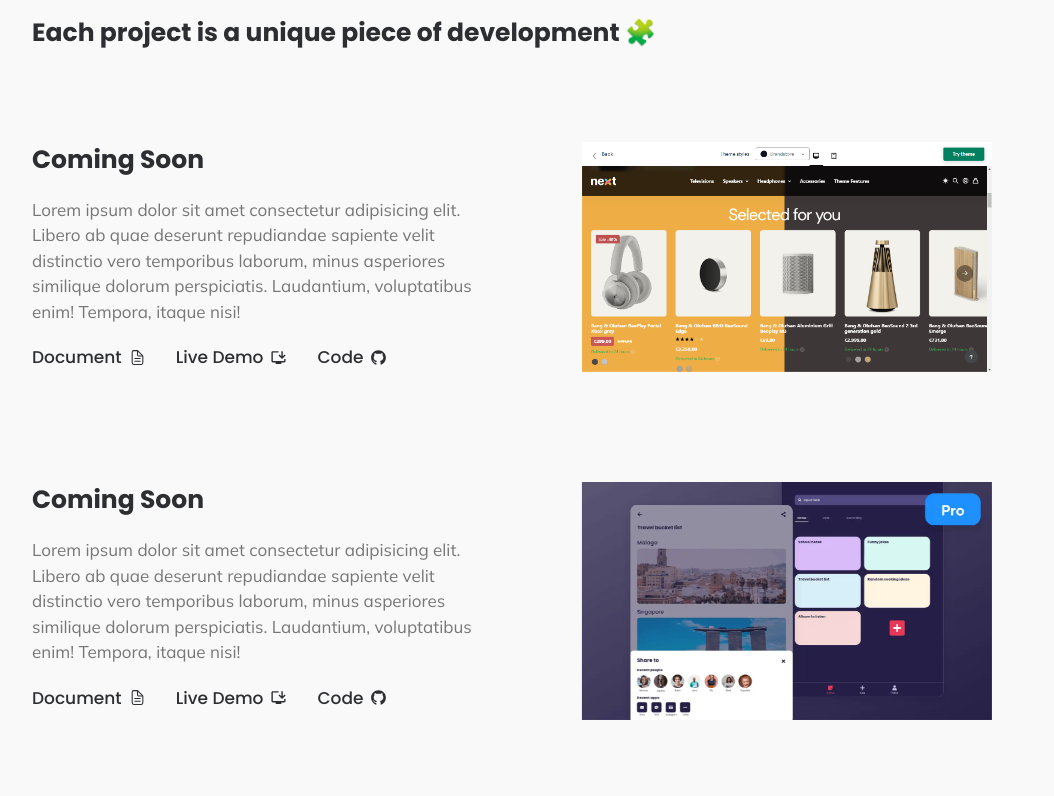
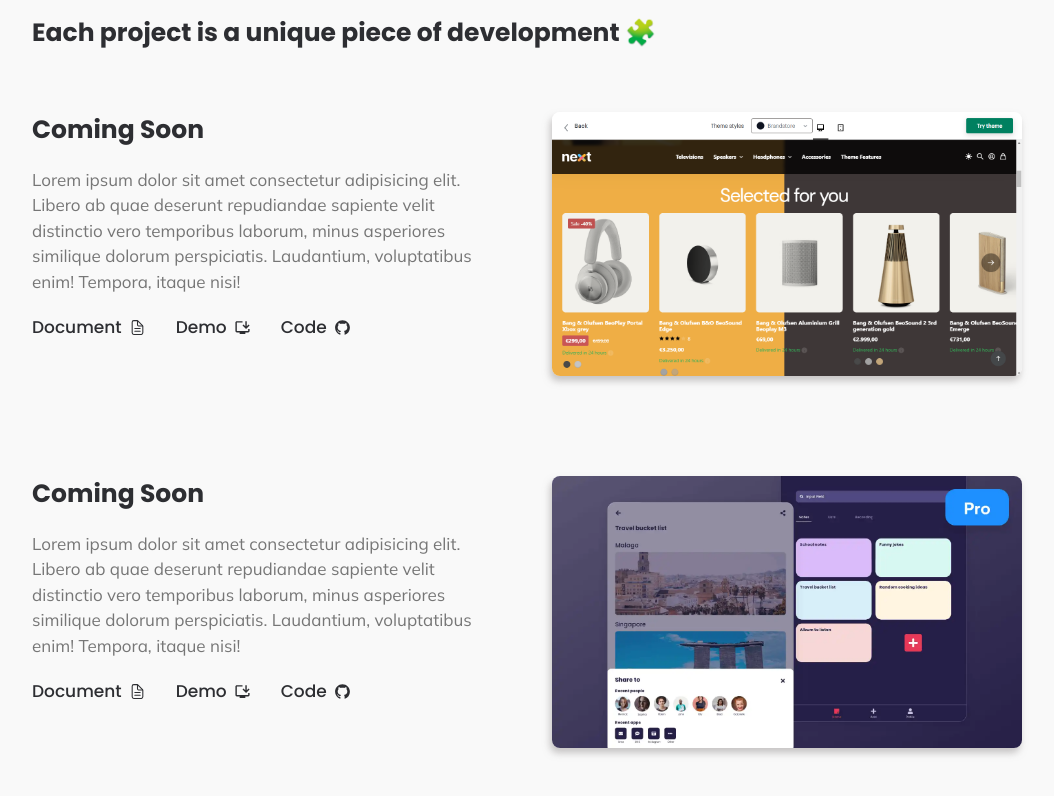
Before and after one commit to mh-parvez/mhp.dev, a React (Vite) app: page / in a window 1280 px wide. Shown: the part 1628-2424 px from the top of the page, without its empty margins (113-1167 px from the left). Built offline with nearby package versions, Linux system fonts and the light colour scheme.

Commit message:
image fixing

```diff
--- a/src/components/ProBox/ProBox.jsx
+++ b/src/components/ProBox/ProBox.jsx
@@ -12,15 +12,12 @@ const ProBox = ({ name, description, image, swap }) => {
 					<p>{description}</p>
 					<div className='links_content'>
 						<a href='#' target='_blank'>
-							{" "}
 							Document <IoDocumentTextOutline />{" "}
 						</a>
 						<a href='#' target='_blank'>
-							{" "}
-							Live Demo <MdOutlineInstallDesktop />{" "}
+							Demo <MdOutlineInstallDesktop />{" "}
 						</a>
 						<a href='#' target='_blank'>
-							{" "}
 							Code <AiOutlineGithub />{" "}
 						</a>
 					</div>
--- a/src/components/ProBox/ProBox.scss
+++ b/src/components/ProBox/ProBox.scss
@@ -7,7 +7,7 @@
 
     gap: 5rem;
 
-    padding: 3rem 0;
+    // padding: 3rem 0;
 
     @media (max-width: 1020px) {
         flex-direction: column;
@@ -17,31 +17,34 @@
         width: 50%;
         height: 100%;
         position: relative;
-        // background-color: rgb(235, 234, 234);
         display: flex;
         align-items: center;
         justify-content: center;
 
         img {
+            width: 100%;
+            height: 100%;
             object-fit: cover;
-            height: 100%;
-            border-radius: 0%;
+            border-radius: 8px;
+            box-shadow: -2px 5px 7px 0px #9b97978a;
+            transition: all 0.3s;
 
-            @media (max-width: 460px) {
-                .img-side__main-img {
-                    width: 100%;
-                    height: auto;
-                }
+            &:hover {
+                transform: translateY(-3px);
+                border-radius: 10px;
+
             }
         }
 
         @media (max-width: 900px) {
             width: 100%;
+            text-align: left;
             order: -1;
         }
 
         @media (max-width: 600px) {
             width: 100%;
+            text-align: left;
             order: -1;
         }
     }
@@ -84,8 +87,14 @@
             display: flex;
             align-items: center;
             justify-content: flex-start;
-            flex-wrap: wrap;
             gap: 2rem;
+
+            @media (max-width: 375px) {
+                display: flex;
+                align-items: center;
+                justify-content: center;
+                gap: 1rem;
+            }
 
             a {
                 margin-right: 1rem;
--- a/src/containers/About/About.scss
+++ b/src/containers/About/About.scss
@@ -110,7 +110,7 @@
     &__main-img {
         width: 41rem;
         height: 35rem;
-        border-radius: 1.7rem;
+        // border-radius: 1.7rem;
 
         object-fit: cover;
 
--- a/src/containers/Hero/Hero.scss
+++ b/src/containers/Hero/Hero.scss
@@ -191,7 +191,7 @@
     color: $text-color;
     align-items: center;
     position: absolute;
-    bottom: 0;
+    bottom: 4rem;
     left: 0;
 
     @media (max-width: 900px) {
--- a/src/containers/Hero/data.js
+++ b/src/containers/Hero/data.js
@@ -8,11 +8,11 @@ export const skillsIcons = [
         id: 3,
     },
     {
+        img: "https://skillicons.dev/icons?i=sass,tailwind",
+        id: 5,
+    },
+    {
         img: "https://skillicons.dev/icons?i=redux,mongodb",
         id: 4,
     },
-    {
-        img: "https://skillicons.dev/icons?i=sass,tailwind",
-        id: 5,
-    },
 ];
--- a/src/containers/Projects/Projects.scss
+++ b/src/containers/Projects/Projects.scss
@@ -13,11 +13,11 @@
     display: flex;
     flex-direction: column;
 
-    @media (max-width: 900px) {
-        text-align: center;
-    }
+    // @media (max-width: 900px) {
+    //     text-align: center;
+    // }
 
-    @media (max-width: 600px) {
+    @media (max-width: 375px) {
         text-align: center;
     }
 
@@ -42,5 +42,5 @@
     grid-template-rows: auto auto;
     width: 100%;
     height: auto;
-    gap: 5rem;
+    gap: 10rem;
 }
```
